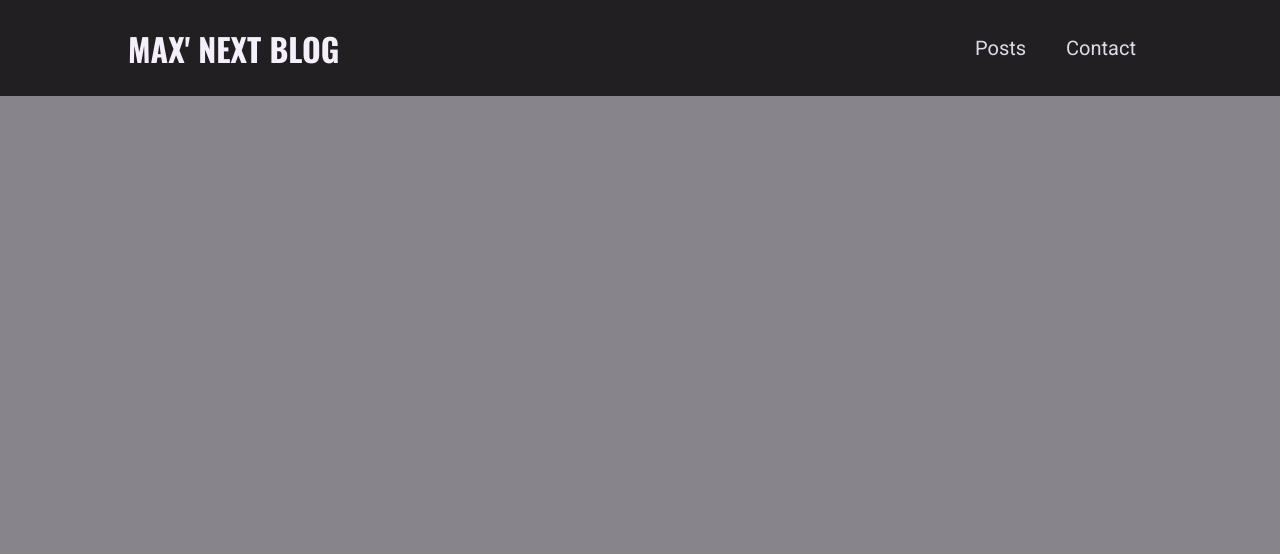
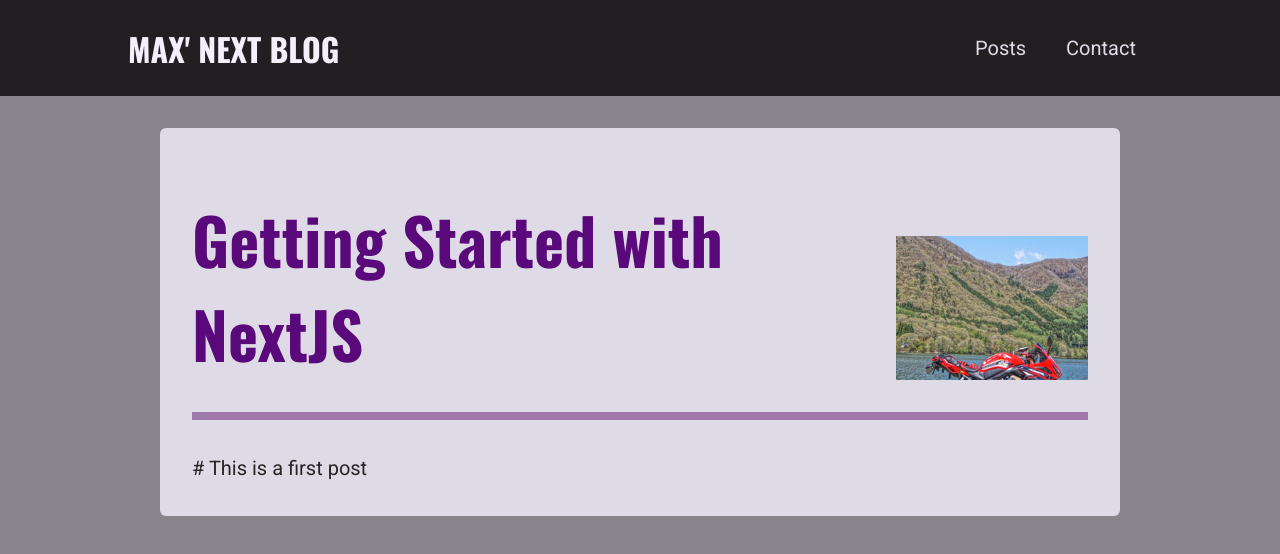
Before and after one commit to tatsuro1997/nextjs-course-11, a Next.js app: page /posts/getting-started-with-nextjs in a window 1280 px wide. Shown: the top 554 px of the page. Built offline with nearby package versions, Linux system fonts and the light colour scheme.

Commit message:
Working On The "Post Detail" Page

```diff
--- /dev/null
+++ b/components/posts/post-detail/post-content.js
@@ -0,0 +1,25 @@
+import PostHeader from "./post-header";
+import classes from "./post-content.module.css";
+
+const DUMMY_POST = {
+  slug: "getting-started-with-nextjs",
+  title: "Getting Started with NextJS",
+  image: "getting-started-nextjs.png",
+  excerpt:
+    "NextJS is the React framework for production - it makes building fullstack Re...",
+  date: "2022-02-10",
+  content: "# This is a first post",
+};
+
+function PostContent() {
+  const imagePath = `/images/posts/${DUMMY_POST.slug}/${DUMMY_POST.image}`;
+
+  return (
+    <article className={classes.content}>
+      <PostHeader title={DUMMY_POST.title} image={imagePath} />
+      {DUMMY_POST.content}
+    </article>
+  );
+}
+
+export default PostContent;
--- /dev/null
+++ b/components/posts/post-detail/post-content.module.css
@@ -0,0 +1,26 @@
+.content {
+  width: 95%;
+  max-width: 60rem;
+  margin: var(--size-8) auto;
+  font-size: var(--size-5);
+  line-height: var(--size-8);
+  background-color: var(--color-grey-100);
+  border-radius: 6px;
+  padding: var(--size-4);
+}
+
+.content p {
+  color: var(--color-grey-800);
+}
+
+.content .image {
+  margin: var(--size-4) auto;
+  width: 100%;
+  max-width: 600px;
+}
+
+@media (min-width: 768px) {
+  .content {
+    padding: var(--size-8);
+  }
+}
--- /dev/null
+++ b/components/posts/post-detail/post-header.js
@@ -0,0 +1,16 @@
+import Image from "next/image";
+
+import classes from "./post-header.module.css";
+
+function PostHeader(props) {
+  const { title, image } = props;
+
+  return (
+    <header className={classes.header}>
+      <h1>{title}</h1>
+      <Image src={image} alt={title} width={200} height={150} />
+    </header>
+  );
+}
+
+export default PostHeader;
--- /dev/null
+++ b/components/posts/post-detail/post-header.module.css
@@ -0,0 +1,37 @@
+.header {
+  padding-bottom: var(--size-8);
+  border-bottom: 8px solid var(--color-primary-100);
+  margin: var(--size-4) 0;
+  display: flex;
+  flex-direction: column-reverse;
+  justify-content: space-between;
+  align-items: center;
+  gap: 1rem;
+}
+
+.header h1 {
+  font-size: var(--size-8);
+  color: var(--color-primary-500);
+  margin: 0;
+  line-height: initial;
+  text-align: center;
+}
+
+.header img {
+  object-fit: cover;
+  width: 200px;
+  height: 120px;
+}
+
+@media (min-width: 768px) {
+  .header {
+    margin: var(--size-8) 0;
+    flex-direction: row;
+    align-items: flex-end;
+  }
+
+  .header h1 {
+    font-size: var(--size-16);
+    text-align: left;
+  }
+}
--- a/pages/posts/[slug].js
+++ b/pages/posts/[slug].js
@@ -1,3 +1,7 @@
-function PostDetailPage() {}
+import PostContent from "../../components/posts/post-detail/post-content";
+
+function PostDetailPage() {
+  return <PostContent />
+}
 
 export default PostDetailPage;
```
